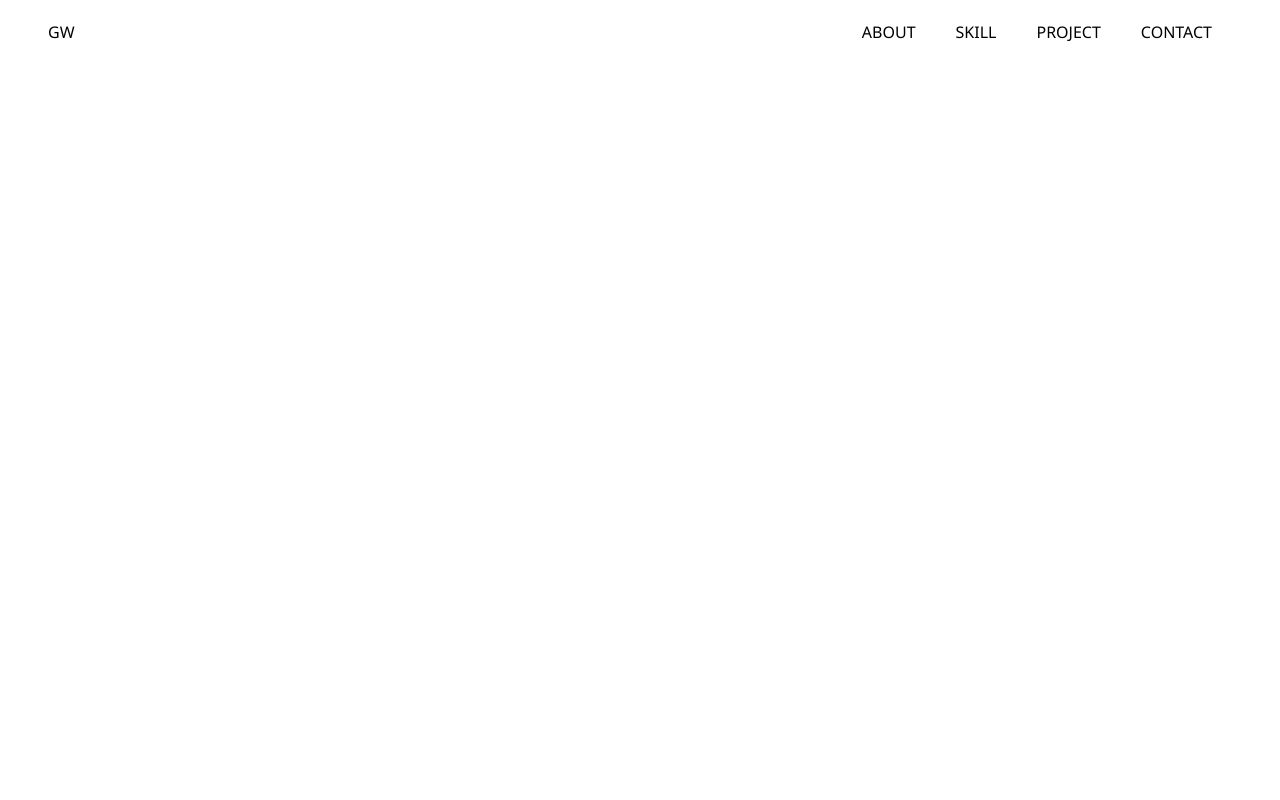
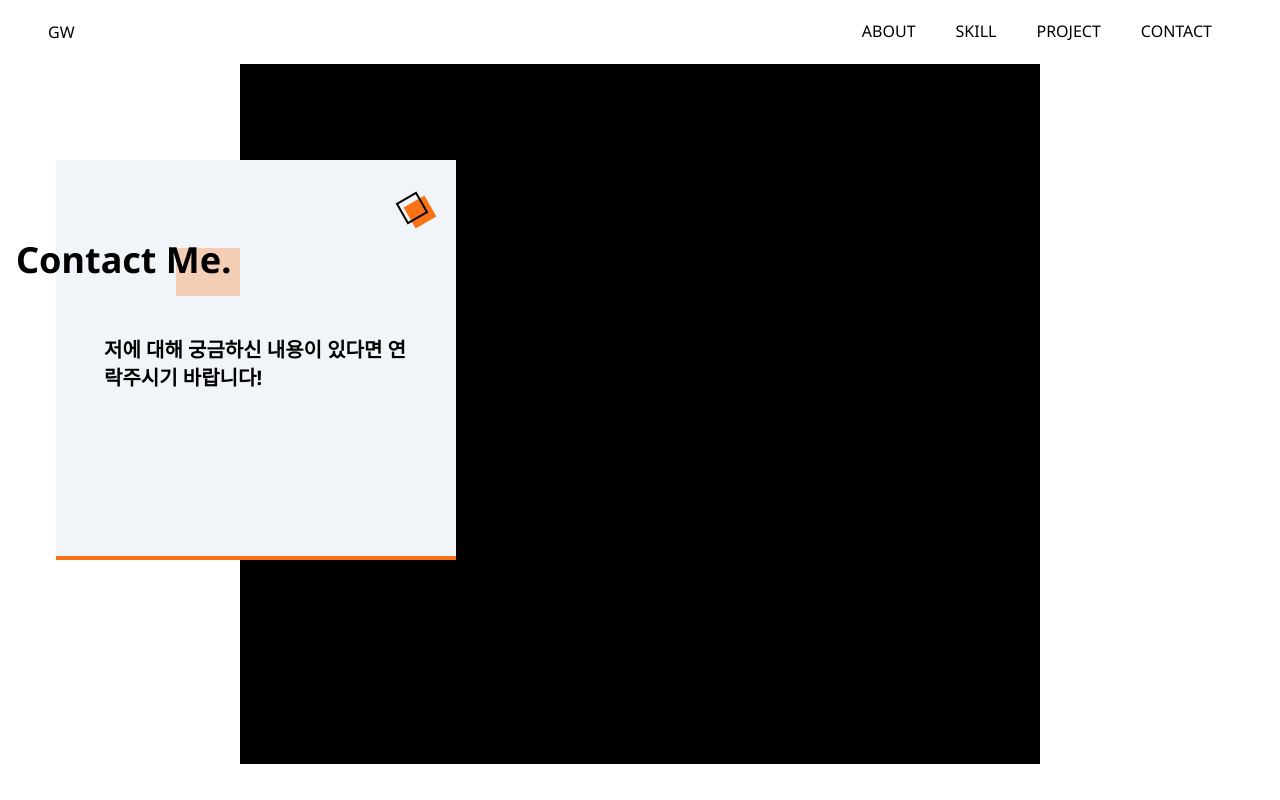
Before and after one commit to DoggySummer/myPortfolio, a Next.js app: page / in a window 1280 px wide. Built offline with nearby package versions, Linux system fonts and the light colour scheme.

Commit message:
contact의 왼쪽 상자 만듦

```diff
--- a/app/(page)/contact.tsx
+++ b/app/(page)/contact.tsx
@@ -0,0 +1,13 @@
+import InputComponent from '../components/contact/inputComponent'
+import SideBox from '../components/contact/sideBox'
+
+const Contact = () => {
+  return (
+    <div className="relative mx-auto flex w-[1200px] justify-center">
+      <SideBox />
+      <InputComponent />
+    </div>
+  )
+}
+
+export default Contact
--- a/app/components/contact/inputComponent.tsx
+++ b/app/components/contact/inputComponent.tsx
@@ -1,7 +1,7 @@
 import React from 'react'
 
 const InputComponent = () => {
-  return <div>input</div>
+  return <div className="h-[700px] w-[800px] bg-black">input</div>
 }
 
 export default InputComponent
--- a/app/components/contact/sideBox.tsx
+++ b/app/components/contact/sideBox.tsx
@@ -2,8 +2,16 @@ import React from 'react'
 
 const SideBox = () => {
   return (
-    <div className="relative aspect-square w-36 border-b-2 border-b-orange-500 bg-slate-300 pt-10">
-      <div className="text-3xl font-bold">Contact Me.</div>
+    <div className="absolute left-4 top-24 h-[400px] w-[400px] border-b-4 border-b-orange-500 bg-slate-100 px-12">
+      <div className="absolute right-14 top-9">
+        <div className="absolute z-[1] aspect-square w-6 rotate-[-30deg] border-[2px] border-black" />
+        <div className="absolute left-2 top-1 aspect-square w-6 rotate-[-30deg] bg-orange-500" />
+      </div>
+      <div className="absolute -left-10 top-20 text-4xl font-bold">
+        <div className="relative z-[1]">Contact Me.</div>
+        <div className="absolute left-40 top-2 h-12 w-16 bg-orange-500 opacity-30" />
+      </div>
+      <div className="mt-44 text-xl font-bold">저에 대해 궁금하신 내용이 있다면 연락주시기 바랍니다!</div>
     </div>
   )
 }
--- a/app/components/navbar.tsx
+++ b/app/components/navbar.tsx
@@ -1,9 +1,23 @@
 'use client'
+
 import { useState, useRef } from 'react'
 
 const Navbar = () => {
   const [selectedMenu, setSelectedMenu] = useState(0)
-  const menuRef = useRef(null)
+  const [bottomWidth, setBottomWidth] = useState(0)
+  const menuRefs = useRef<any[]>([]) // 각 메뉴에 대한 ref 배열 생성
+
+  const handleMouseEnter = (id: number) => {
+    setSelectedMenu(id) // 마우스가 올라간 메뉴를 선택한 메뉴로 설정
+    if (menuRefs && menuRefs.current[id]) {
+      setBottomWidth(30)
+    }
+  }
+
+  const handleMouseLeave = () => {
+    setBottomWidth(0)
+  }
+
   const menus = [
     {
       id: 0,
@@ -22,23 +36,29 @@ const Navbar = () => {
       name: 'CONTACT',
     },
   ]
+
   return (
     <div className="z-10 flex h-16 w-full items-center justify-between px-12 backdrop-blur-sm">
       <div className="cursor-pointer">GW</div>
       <ul className="flex">
-        {menus.map((item) => {
-          return (
-            <>
-              <li key={item.id} className="mx-3 cursor-pointer px-2 py-1" onClick={() => setSelectedMenu(item.id)}>
-                {item.name}
-              </li>
-              <div
-                key={item.id}
-                className={`${selectedMenu === item.id ? '' : ''} h-2 w-0 bg-black transition-all hover:w-2`}
-              />
-            </>
-          )
-        })}
+        {menus.map((item, i) => (
+          <div key={item.id} onMouseLeave={handleMouseLeave}>
+            <li
+              className="mx-3 cursor-pointer px-2 py-1"
+              onClick={() => setSelectedMenu(item.id)}
+              onMouseEnter={() => handleMouseEnter(item.id)}
+            >
+              {item.name}
+            </li>
+            <div
+              className={`mx-4 h-[2px] bg-black transition-all`}
+              ref={(element) => {
+                menuRefs.current[i] = element
+              }}
+              style={{ width: item.id === selectedMenu ? bottomWidth + 'px' : 0 }}
+            />
+          </div>
+        ))}
       </ul>
     </div>
   )
--- a/app/page.tsx
+++ b/app/page.tsx
@@ -1,9 +1,11 @@
+import Contact from './(page)/contact'
 import Navbar from './components/navbar'
 
 export default function Home() {
   return (
     <main>
       <Navbar />
+      <Contact />
     </main>
   )
 }
```
